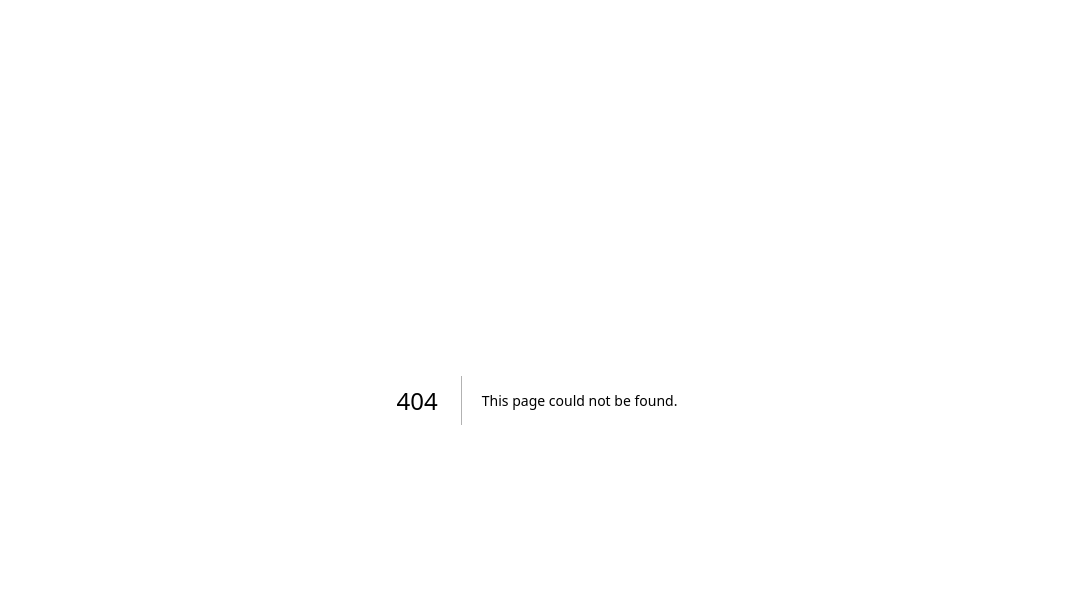
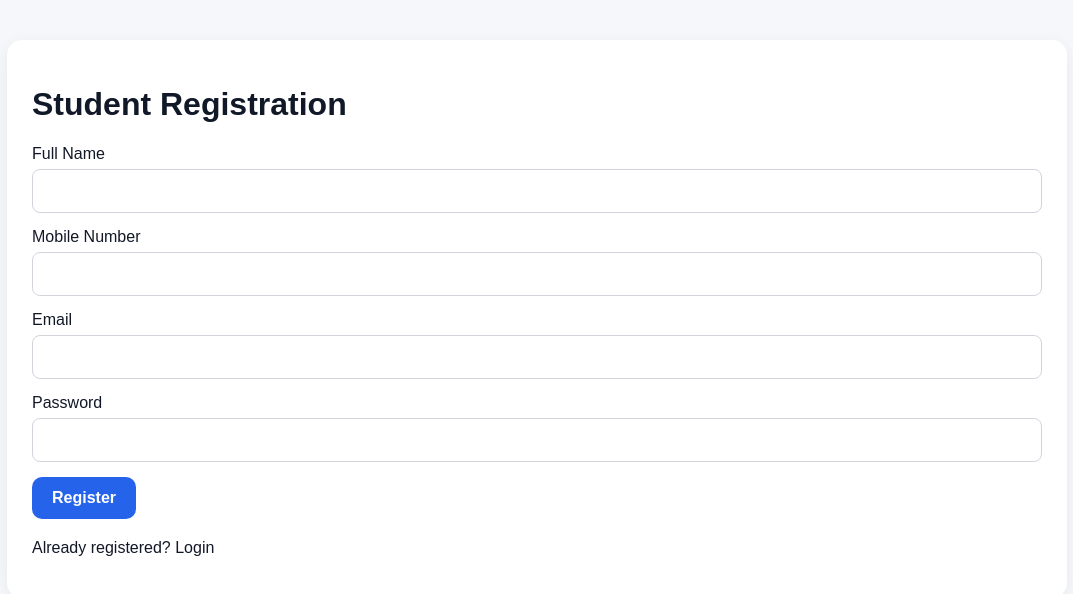
Before and after one commit to Fanask/mock-test-platform, a Next.js app: page /register in a window 1280 px wide. Before the commit this address had no page. Shown: the top 594 px of the page, without its empty margins (103-1176 px from the left). Built offline with nearby package versions, Linux system fonts and the light colour scheme.

Commit message:
Implement student registration form with Supabase

```diff
--- /dev/null
+++ b/app/register/page.js
@@ -0,0 +1,93 @@
+'use client';
+
+import { useState } from 'react';
+import { useRouter } from 'next/navigation';
+import { supabase } from '../../lib/supabase';
+
+export default function Register() {
+  const [name, setName] = useState('');
+  const [mobile, setMobile] = useState('');
+  const [email, setEmail] = useState('');
+  const [password, setPassword] = useState('');
+  const [msg, setMsg] = useState('');
+  const router = useRouter();
+
+  async function register(e) {
+    e.preventDefault();
+    setMsg('');
+
+    const { data, error } = await supabase.auth.signUp({
+      email,
+      password,
+      options: {
+        data: {
+          full_name: name,
+          mobile: mobile,
+        },
+      },
+    });
+
+    if (error) {
+      setMsg(error.message);
+      return;
+    }
+
+    if (data.user) {
+      setMsg(
+        'Registration successful. Please check your email if email confirmation is enabled.'
+      );
+    }
+  }
+
+  return (
+    <main className="container">
+      <div className="card">
+        <h1>Student Registration</h1>
+
+        <form onSubmit={register}>
+          <label>Full Name</label>
+          <input
+            value={name}
+            onChange={(e) => setName(e.target.value)}
+            required
+          />
+
+          <label>Mobile Number</label>
+          <input
+            value={mobile}
+            onChange={(e) => setMobile(e.target.value)}
+            required
+          />
+
+          <label>Email</label>
+          <input
+            type="email"
+            value={email}
+            onChange={(e) => setEmail(e.target.value)}
+            required
+          />
+
+          <label>Password</label>
+          <input
+            type="password"
+            value={password}
+            onChange={(e) => setPassword(e.target.value)}
+            minLength={6}
+            required
+          />
+
+          <button className="btn" type="submit">
+            Register
+          </button>
+        </form>
+
+        {msg && <p>{msg}</p>}
+
+        <p style={{ marginTop: 20 }}>
+          Already registered?{' '}
+          <a href="/login">Login</a>
+        </p>
+      </div>
+    </main>
+  );
+}
```
